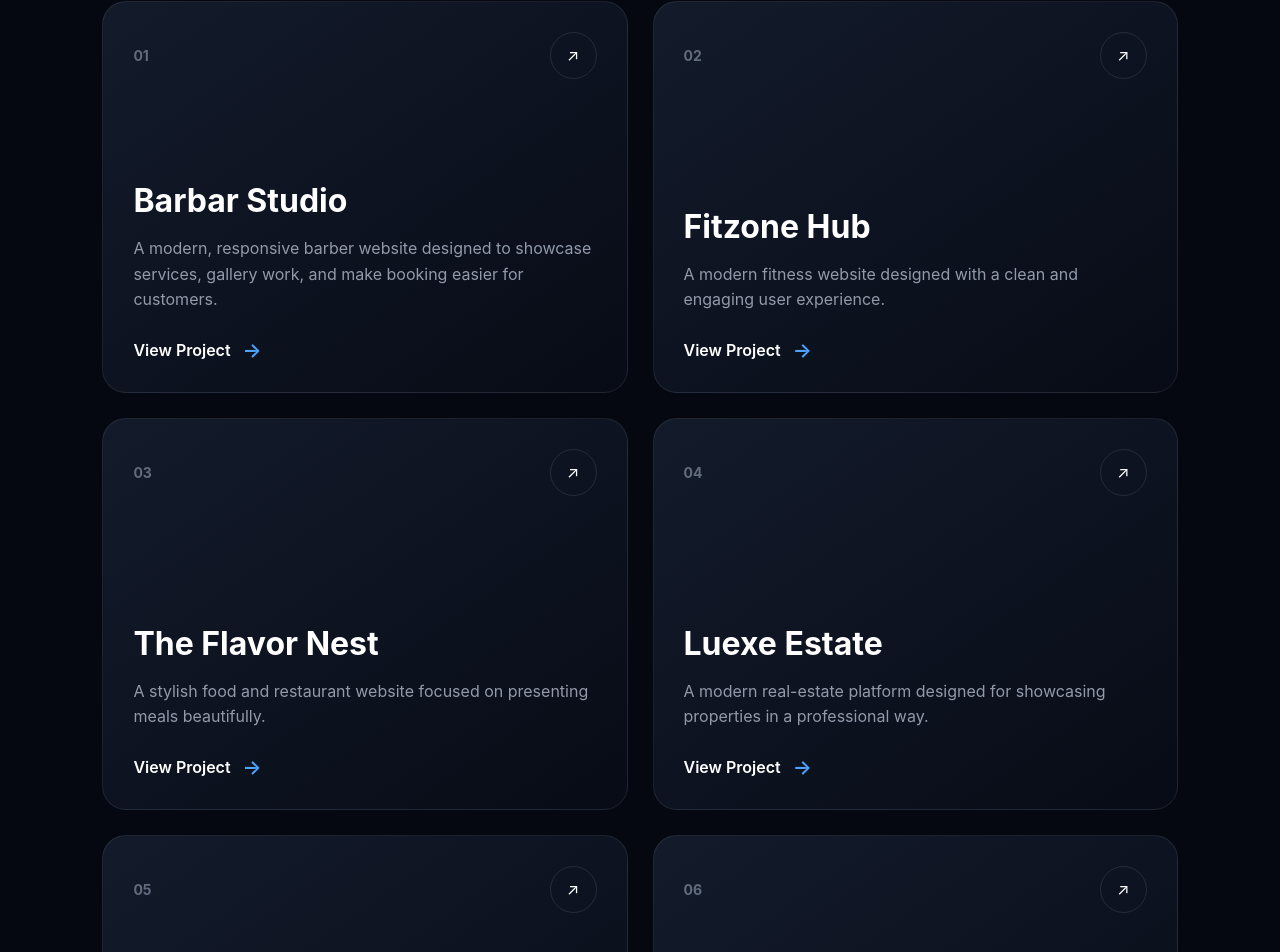
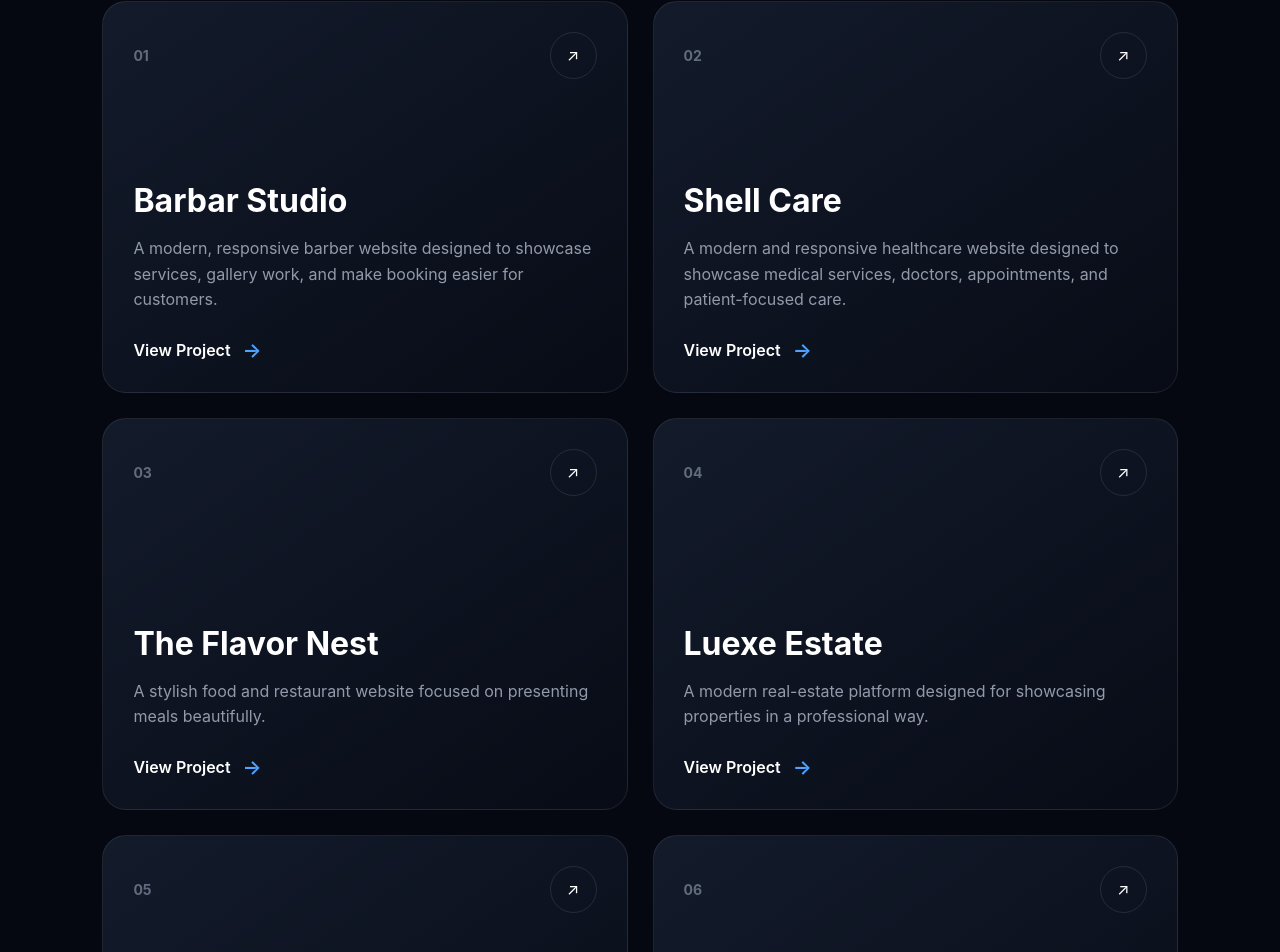
Before and after one commit to freefire43cjt3-cpu/portfolio, a React (Create React App) app: page / in a window 1280 px wide. Shown: the part 3369-4321 px from the top of the page. Built offline with nearby package versions, Linux system fonts and the light colour scheme.

Commit message:
Add ShellCare project

```diff
--- a/src/Components/Projects.jsx
+++ b/src/Components/Projects.jsx
@@ -10,10 +10,10 @@ function Projects() {
       number: "01",
     },
     {
-      title: "Fitzone Hub",
+      title: "Shell Care",
       description:
-        "A modern fitness website designed with a clean and engaging user experience.",
-      link: "https://fitzonehub.vercel.app/",
+        "A modern and responsive healthcare website designed to showcase medical services, doctors, appointments, and patient-focused care.",
+      link: "https://shellcare.vercel.app/",
       number: "02",
     },
     {
```
